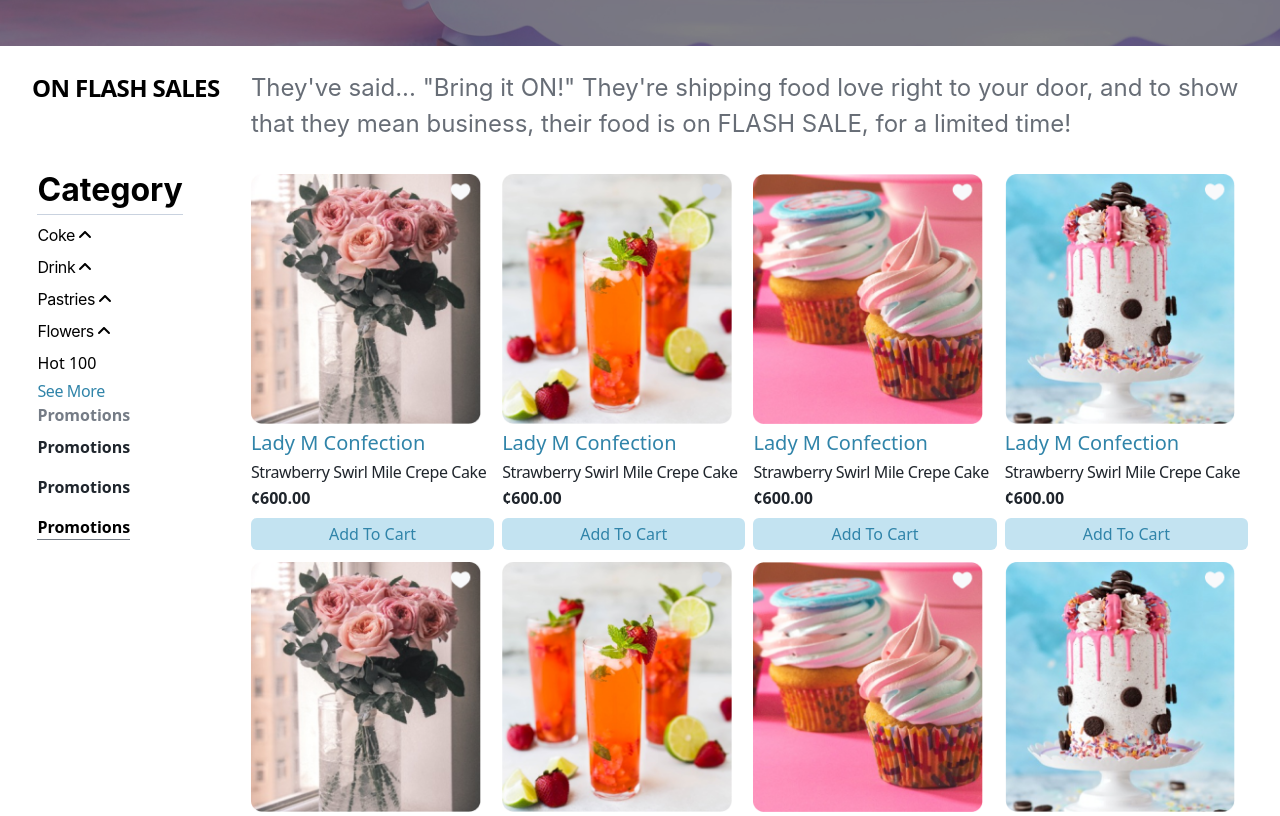
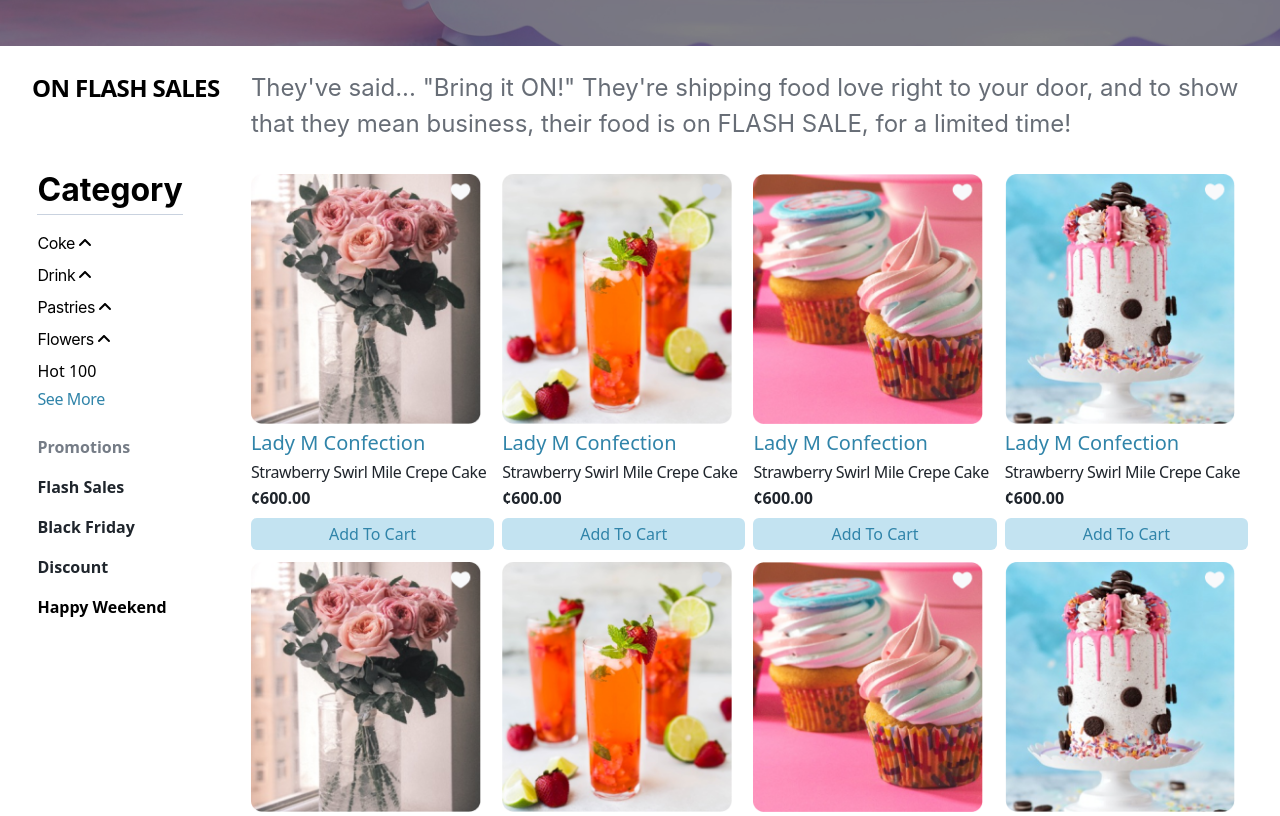
Before and after one commit to FlackoCodes/store-front, a React (Vite) app: page /flash-sales in a window 1280 px wide. Shown: the part 613-1429 px from the top of the page. Built offline with nearby package versions, Linux system fonts and the light colour scheme.

Commit message:
feat: promotions sidebar

```diff
--- a/src/components/Sales/SideBar.tsx
+++ b/src/components/Sales/SideBar.tsx
@@ -11,7 +11,7 @@
   return (
     <aside className="w-[95%] my-0 mx-auto">
       <div className="flex flex-col gap-2">
-        <div className="border-b border-b-[#C9D2DF] w-fit">
+        <div className="mb-2 border-b border-b-[#C9D2DF] w-fit">
           <h3 className="font-[inter] font-bold text-[32px]">Category</h3>
         </div>
         <div className="flex flex-col gap-2">
@@ -79,12 +79,13 @@
           </h5>
         </div>
       </div>
-      <div className="mb-2 border-b border-b-[#757C86] w-fit">
+      <div className="my-6">
         <h3 className="text-[#757C86] font-bold">Promotions</h3>
         <div className="flex flex-col gap-4 mt-2">
-          <h3 className="text-[#1F252C] font-bold">Promotions</h3>
-          <h3 className="text-[#1F252C] font-bold">Promotions</h3>
-          <h3 className="text-[#1F252CF] font-bold">Promotions</h3>
+          <h3 className="text-[#1F252C] font-bold mt-2">Flash Sales</h3>
+          <h3 className="text-[#1F252C] font-bold">Black Friday</h3>
+          <h3 className="text-[#1F252C] font-bold">Discount</h3>
+          <h3 className="text-[#1F252CF] font-bold">Happy Weekend</h3>
         </div>
       </div>
     </aside>
```
